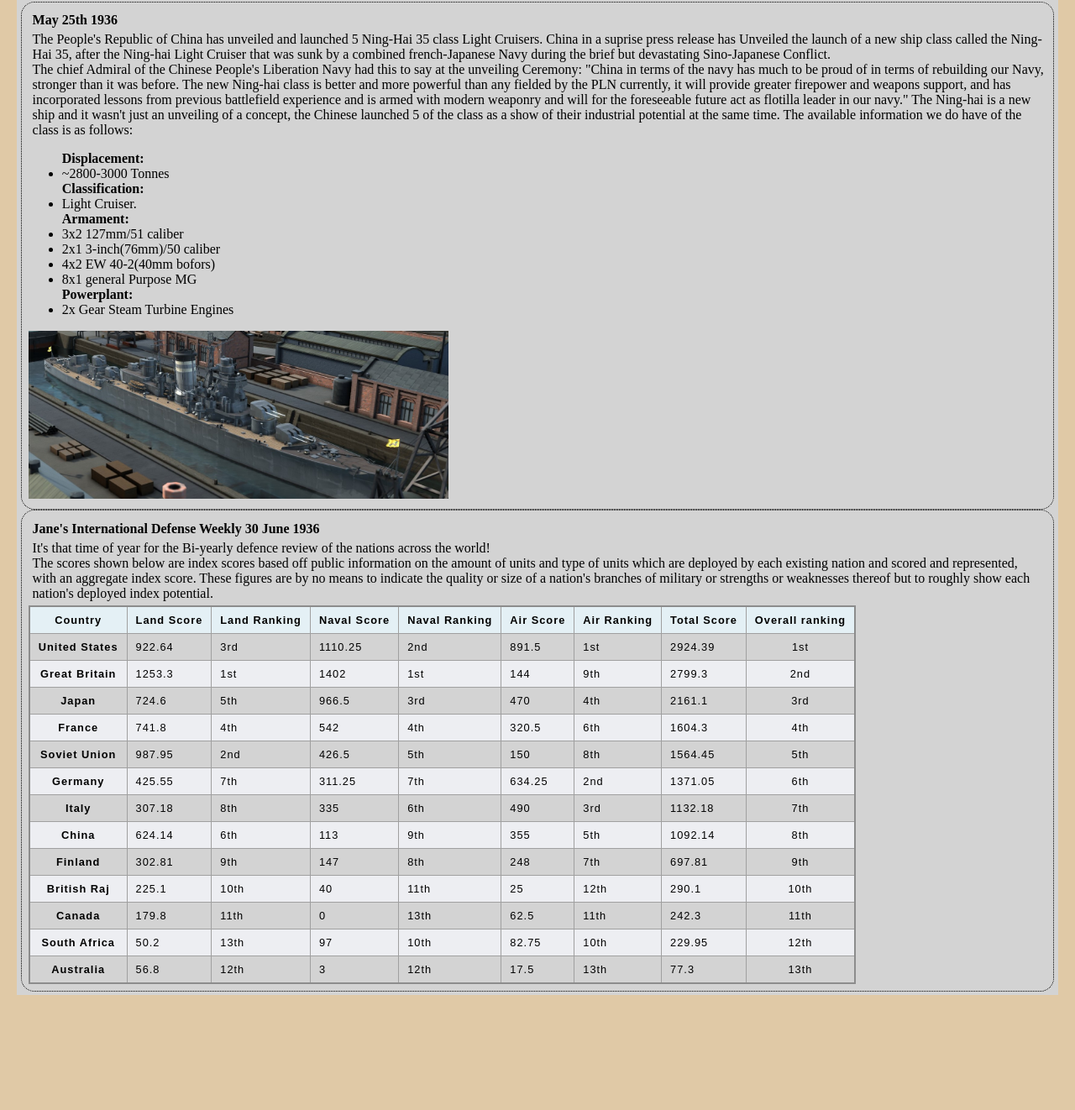
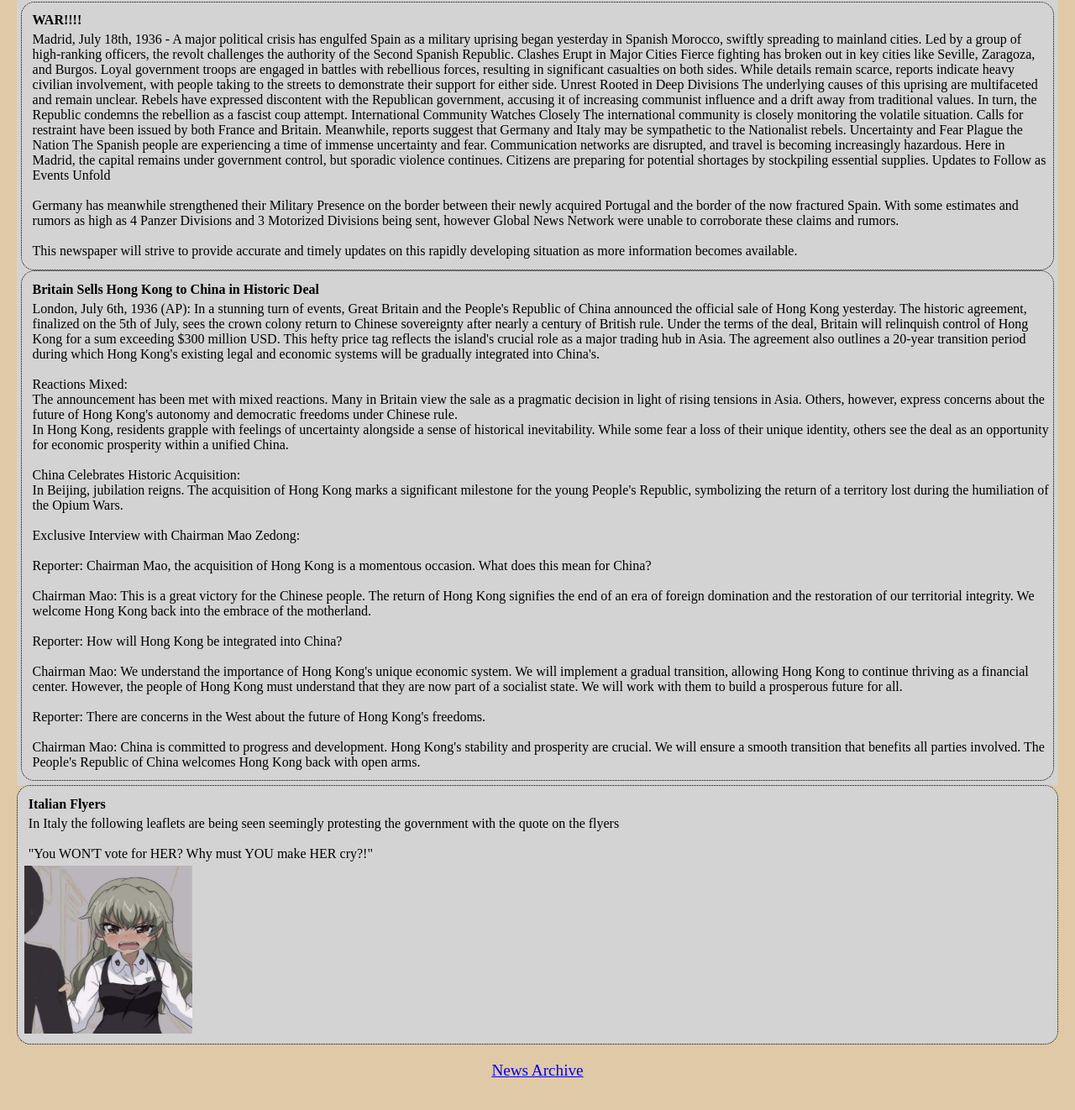
Before and after one commit to ArmandSky/WW2-RP, a plain HTML site: page global.html in a window 1280 px wide. Shown: the part 324-1646 px from the top of the page at 84% size. Before the commit the page ends 1529 px from the top, so only its background shows below. Drawn offline with Linux system fonts and the light colour scheme.

Commit message:
Add files via upload
July 1936 Upload

```diff
--- a/global.html
+++ b/global.html
@@ -15,196 +15,92 @@
   <article class="news">
     <h1>Monthly News Report</h1>
     <article class="report">
-      <h2>May 25th 1936</h2>
-      <p>The People's Republic of China has unveiled and launched 5 Ning-Hai 35 class Light Cruisers.
-        China in a suprise press release has Unveiled the launch of a new ship class called the Ning-Hai 35, after the Ning-hai Light Cruiser that was sunk by a combined french-Japanese Navy during the brief but devastating Sino-Japanese Conflict. <br>
+      <h2>WAR!!!!</h2>
+      <p>
+        Madrid, July 18th, 1936 - A major political crisis has engulfed Spain as a military uprising began yesterday in Spanish Morocco,
 
-The chief Admiral of the Chinese People's Liberation Navy had this to say at the unveiling Ceremony: "China in terms of the navy has much to be proud of in terms of rebuilding our Navy, stronger than it was before. The new Ning-hai class is better and more powerful than any fielded by the PLN currently, it will provide greater firepower and weapons support, and has incorporated lessons from previous battlefield experience and is armed with modern weaponry and will for the foreseeable future act as flotilla leader in our navy."
+ swiftly spreading to mainland cities. Led by a group of high-ranking officers, the revolt challenges the authority of the Second Spanish Republic.
 
-The Ning-hai is a new ship and it wasn't just an unveiling of a concept, the Chinese launched 5 of the class as a show of their industrial potential at the same time. The available information we do have of the class is as follows:
+Clashes Erupt in Major Cities
+
+Fierce fighting has broken out in key cities like Seville, Zaragoza, and Burgos. Loyal government troops are engaged in battles with rebellious forces, resulting in significant casualties on both sides.
+
+While details remain scarce, reports indicate heavy civilian involvement, with people taking to the streets to demonstrate their support for either side.
+
+Unrest Rooted in Deep Divisions
+
+The underlying causes of this uprising are multifaceted and remain unclear. Rebels have expressed discontent with the Republican government, accusing it of increasing communist influence and a drift away from traditional values. In turn, the Republic condemns the rebellion as a fascist coup attempt.
+
+International Community Watches Closely
+
+The international community is closely monitoring the volatile situation. Calls for restraint have been issued by both France and Britain. Meanwhile, reports suggest that Germany and Italy may be sympathetic to the Nationalist rebels.
+
+Uncertainty and Fear Plague the Nation
+
+The Spanish people are experiencing a time of immense uncertainty and fear. Communication networks are disrupted, and travel is becoming increasingly hazardous.
+
+Here in Madrid, the capital remains under government control, but sporadic violence continues. Citizens are preparing for potential shortages by stockpiling essential supplies.
+
+Updates to Follow as Events Unfold
+<br><br>
+Germany has meanwhile strengthened their Military Presence on the border between their newly acquired Portugal and the border of the now fractured Spain.
+With some estimates and rumors as high as 4 Panzer Divisions and 3 Motorized Divisions being sent, however Global News Network were unable to corroborate these claims and rumors.
+<br><br>
+This newspaper will strive to provide accurate and timely updates on this rapidly developing situation as more information becomes available.
+
       </p>
-      <ul>
-        <b>Displacement:</b>
-        <li> ~2800-3000 Tonnes</li>
-        <b>Classification:</b>
-        <li>Light Cruiser.</li>
-        <b>Armament:</b>
-        <li>3x2 127mm/51 caliber</li>
-        <li>2x1 3-inch(76mm)/50 caliber</li>
-        <li>4x2 EW 40-2(40mm bofors)</li>
-        <li>8x1 general Purpose MG</li>
-        <b>Powerplant:</b>
-        <li>2x Gear Steam Turbine Engines</li>
-      </ul>
-      <img src="./assets/PRC/Ning-Hai 35.jpg" alt="" height="200rem" width="500rem">
+
     </article>
     <article class="report">
-      <h2>Jane's International Defense Weekly 30 June 1936</h2>
-      <p>It's that time of year for the Bi-yearly defence review of the nations across the world! <br>
-        The scores shown below are index scores based off public information on the amount of units and type of units which are deployed by each existing nation and scored and represented, <br>
-        with an aggregate index score. These figures are by no means to indicate the quality or size of a nation's branches of military or strengths or weaknesses thereof but to roughly show each nation's deployed index potential.</p>
-      <table>
-           <thead>
-            <tr>
-                <th scope="col">Country</th>
-                <th scope="col">Land Score</th>
-                <th scope="col">Land Ranking</th>
-                <th scope="col">Naval Score</th>
-                <th scope="col">Naval Ranking</th>
-                <th scope="col">Air Score</th>
-                <th scope="col">Air Ranking</th>
-                <th scope="col">Total Score</th>
-                <th scope="col">Overall ranking</th>
-            </tr>
-           </thead>
-           <tbody>
-            <tr>
-                <th scope="row">United States</th>
-                <td>922.64</td>
-                <td>3rd</td>
-                <td>1110.25</td>
-                <td>2nd</td>
-                <td>891.5</td>
-                <td>1st</td>
-                <td>2924.39</td>
-                <td>1st</td>
-              </tr>
-              <tr>
-                <th scope="row">Great Britain</th>
-                <td>1253.3</td>
-                <td>1st</td>
-                <td>1402</td>
-                <td>1st</td>
-                <td>144</td>
-                <td>9th</td>
-                <td>2799.3</td>
-                <td>2nd</td>
-              </tr>
-              <tr>
-                <th scope="row">Japan</th>
-                <td>724.6</td>
-                <td>5th</td>
-                <td>966.5</td>
-                <td>3rd</td>
-                <td>470</td>
-                <td>4th</td>
-                <td>2161.1</td>
-                <td>3rd</td>
-              </tr>
-              <tr>
-                <th scope="row">France</th>
-                <td>741.8</td>
-                <td>4th</td>
-                <td>542</td>
-                <td>4th</td>
-                <td>320.5</td>
-                <td>6th</td>
-                <td>1604.3</td>
-                <td>4th</td>
-              </tr>
-              <tr>
-                <th scope="row">Soviet Union</th>
-                <td>987.95</td>
-                <td>2nd</td>
-                <td>426.5</td>
-                <td>5th</td>
-                <td>150</td>
-                <td>8th</td>
-                <td>1564.45</td>
-                <td>5th</td>
-              </tr>
-              <tr>
-                <th scope="row">Germany</th>
-                <td>425.55</td>
-                <td>7th</td>
-                <td>311.25</td>
-                <td>7th</td>
-                <td>634.25</td>
-                <td>2nd</td>
-                <td>1371.05</td>
-                <td>6th</td>
-              </tr>
-              <tr>
-                <th scope="row">Italy</th>
-                <td>307.18</td>
-                <td>8th</td>
-                <td>335</td>
-                <td>6th</td>
-                <td>490</td>
-                <td>3rd</td>
-                <td>1132.18</td>
-                <td>7th</td>
-              </tr>
-              <tr>
-                <th scope="row">China</th>
-                <td>624.14</td>
-                <td>6th</td>
-                <td>113</td>
-                <td>9th</td>
-                <td>355</td>
-                <td>5th</td>
-                <td>1092.14</td>
-                <td>8th</td>
-              </tr>
-              <tr>
-                <th scope="row">Finland</th>
-                <td>302.81</td>
-                <td>9th</td>
-                <td>147</td>
-                <td>8th</td>
-                <td>248</td>
-                <td>7th</td>
-                <td>697.81</td>
-                <td>9th</td>
-              </tr>
-              <tr>
-                <th scope="row">British Raj</th>
-                <td>225.1</td>
-                <td>10th</td>
-                <td>40</td>
-                <td>11th</td>
-                <td>25</td>
-                <td>12th</td>
-                <td>290.1</td>
-                <td>10th</td>
-              </tr>
-              <tr>
-                <th scope="row">Canada</th>
-                <td>179.8</td>
-                <td>11th</td>
-                <td>0</td>
-                <td>13th</td>
-                <td>62.5</td>
-                <td>11th</td>
-                <td>242.3</td>
-                <td>11th</td>
-              </tr>
-              <tr>
-                <th scope="row">South Africa</th>
-                <td>50.2</td>
-                <td>13th</td>
-                <td>97</td>
-                <td>10th</td>
-                <td>82.75</td>
-                <td>10th</td>
-                <td>229.95</td>
-                <td>12th</td>
-              </tr>
-              <tr>
-                <th scope="row">Australia</th>
-                <td>56.8</td>
-                <td>12th</td>
-                <td>3</td>
-                <td>12th</td>
-                <td>17.5</td>
-                <td>13th</td>
-                <td>77.3</td>
-                <td>13th</td>
-              </tr>
-           </tbody>
-      </table>
+      <h2>Britain Sells Hong Kong to China in Historic Deal</h2>
+      <p>
+        London, July 6th, 1936 (AP): In a stunning turn of events, Great Britain and the People's Republic of China announced the official sale of Hong Kong yesterday. The historic agreement, finalized on the 5th of July, sees the crown colony return to Chinese sovereignty after nearly a century of British rule.
+
+Under the terms of the deal, Britain will relinquish control of Hong Kong for a sum exceeding $300 million USD. This hefty price tag reflects the island's crucial role as a major trading hub in Asia. The agreement also outlines a 20-year transition period during which Hong Kong's existing legal and economic systems will be gradually integrated into China's.
+<br><br>
+Reactions Mixed:
+<br>
+The announcement has been met with mixed reactions. Many in Britain view the sale as a pragmatic decision in light of rising tensions in Asia. Others, however, express concerns about the future of Hong Kong's autonomy and democratic freedoms under Chinese rule.
+<br>
+In Hong Kong, residents grapple with feelings of uncertainty alongside a sense of historical inevitability. While some fear a loss of their unique identity, others see the deal as an opportunity for economic prosperity within a unified China.
+<br><br>
+China Celebrates Historic Acquisition:
+<br>
+In Beijing, jubilation reigns. The acquisition of Hong Kong marks a significant milestone for the young People's Republic, symbolizing the return of a territory lost during the humiliation of the Opium Wars.
+<br><br>
+Exclusive Interview with Chairman Mao Zedong:
+<br><br>
+Reporter: Chairman Mao, the acquisition of Hong Kong is a momentous occasion. What does this mean for China?
+<br><br>
+Chairman Mao: This is a great victory for the Chinese people. The return of Hong Kong signifies the end of an era of foreign domination and the restoration of our territorial integrity. We welcome Hong Kong back into the embrace of the motherland.
+<br><br>
+Reporter: How will Hong Kong be integrated into China?
+<br><br>
+Chairman Mao:  We understand the importance of Hong Kong's unique economic system. We will implement a gradual transition, allowing Hong Kong to continue thriving as a financial center. However, the people of Hong Kong must understand that they are now part of a socialist state. We will work with them to build a prosperous future for all.
+<br><br>
+Reporter: There are concerns in the West about the future of Hong Kong's freedoms.
+<br><br>
+Chairman Mao:  China is committed to progress and development. Hong Kong's stability and prosperity are crucial. We will ensure a smooth transition that benefits all parties involved. The People's Republic of China welcomes Hong Kong back with open arms.
+      </p>
+
+    </article>
+  </article>
+  <article>
+    <article class="report">
+      <h2>Italian Flyers</h2>
+      <p>In Italy the following leaflets are being seen seemingly protesting the government with the quote on the flyers
+        <br><br>
+        "You WON'T vote for HER? Why must YOU make HER cry?!"
+      </p>
+
+      <img src="./assets/Italy/Italy weird.jpg" alt="Interesting" height="200rem" width="200rem">
     </article>
   </article>
 
+
+<footer class="main-footer">
+  <a href="./Global_News_Archive/global_news_archive.html">News Archive</a>
+</footer>
+
 </body>
 </html>
--- a/style.css
+++ b/style.css
@@ -160,3 +160,30 @@ body {
   tfoot td {
     font-weight: bold;
   }
+
+  .main-footer{
+    text-align: center;
+    padding: 1.25rem;
+    font-size: larger;
+  }
+
+  .footer-archive{
+    padding: 1.25rem;
+  }
+
+
+  .archive{
+    text-align: center;
+  }
+
+  .archive-article{
+    text-align: left;
+    text-decoration: underline;
+
+
+  }
+
+  .archive-list{
+    display: inline-block;
+    padding: 1rem;
+  }
```
Also changed, not shown: Global_News_Archive/global_June_1936.html (added, +210 -0 lines), Global_News_Archive/global_news_archive.html (added, +22 -0 lines), assets/Italy/Italy weird.jpg (added).
